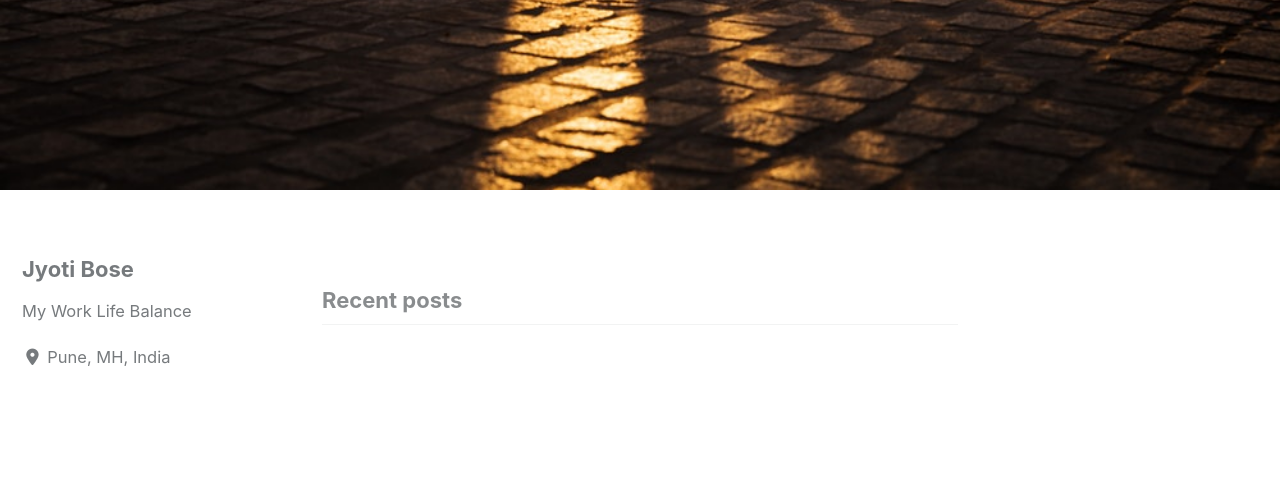
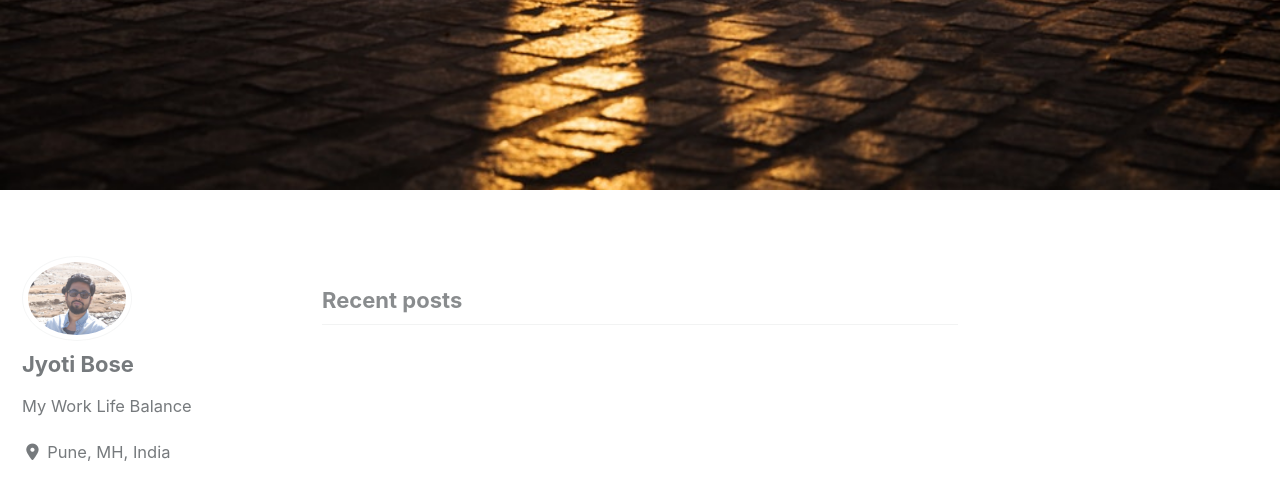
Before and after one commit to ijbo/myProfile, a Jekyll site: the page built from index.html, in a window 1280 px wide and 900 px high, scrolled down 753 px. Shown: the top 500 px of the window. Built offline with Jekyll 4.4.1, drawn with Linux system fonts in a browser that asks for light colours; cached includes are drawn as plain includes; nearby versions of some CDN libraries; the list of posts is cut into pages by our own code.

Commit message:
Update _config.yml

```diff
--- a/_config.yml
+++ b/_config.yml
@@ -108,7 +108,7 @@ analytics:
 # Site Author
 author:
   name             : "Jyoti Bose"
-  avatar           : # path of avatar image, e.g. "/assets/images/bio-photo.jpg"
+  avatar           : "/images/bio-photo.jpg"
   bio              : "My Work Life Balance"
   location         : "Pune, MH, India"
   email            :
```
